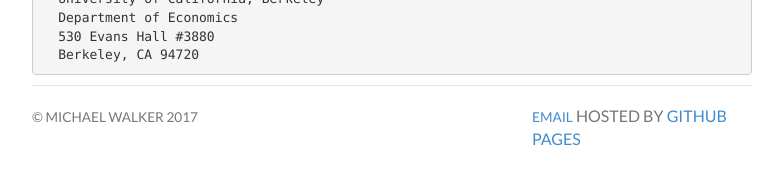
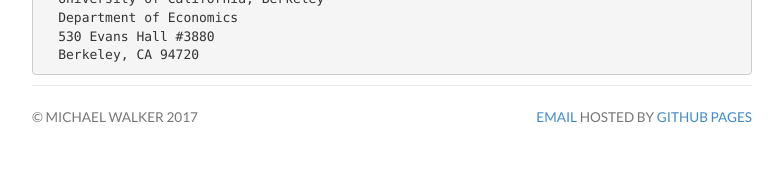
Before and after one commit to mwwalker/mwwalker.github.io, a Jekyll site: the page built from index.md, in a window 1280 px wide. Shown: the part 390-575 px from the top of the page, without its empty margins (248-1031 px from the left). Built offline with Jekyll 4.4.1, drawn with Linux system fonts in a browser that asks for light colours; nearby versions of some CDN libraries; library files that are not in the unit come from our copies.

```diff
--- a/_includes/footer.html
+++ b/_includes/footer.html
@@ -5,9 +5,8 @@
 	</div>
 	<div class="col-sm-4">
 	<p class="pull-right"><small>
-		<a href="mailto:mwwalker@berkeley.edu">email</a></small></li>
-		Hosted by <a <a href="mwwalker.github.io"> Github Pages</a></small></li>
-		</p>
+		<a href="mailto:mwwalker@berkeley.edu">email</a>
+		Hosted by <a href="mwwalker.github.io"> Github Pages</a></small></p>
 	</div>
 	</div>
 </div> <!-- /footer -->
```
